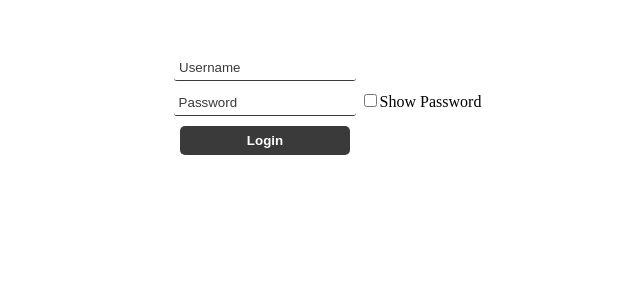
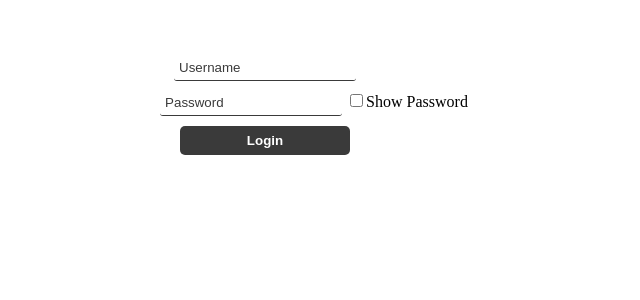
Before and after one commit to moakem/moakem.github.io, a PHP site: page /Login.html in a window 1280 px wide. Shown: the part 245-545 px from the top of the page, without its empty margins (375-1015 px from the left). Run offline with PHP 8.4, Linux system fonts and the light colour scheme.

Commit message:
Add files via upload

```diff
--- a/Login.html
+++ b/Login.html
@@ -80,7 +80,7 @@
 		    <br>
 		    <form id="login-form" method="post">
 		    	<div><input type="text" name="username" id="username-field" class="login-form-field" placeholder="Username"></div>
-		      <div style="margin-left: 125px;"><input type="password" name="password" id="password-field" class="login-form-field" placeholder="Password">
+		      <div id="passwordLine"><input type="password" name="password" id="password-field" class="login-form-field" placeholder="Password">
 		      <input type="checkbox" onclick="myFunction()">Show Password</div>
 		      <button type="submit" id="login-form-submit">Login</button>
 		    </form>
--- a/Mockups-Styling.css
+++ b/Mockups-Styling.css
@@ -214,6 +214,10 @@ li.selected:hover{
 	text-decoration: underline;
 }
 
+#passwordLine {
+    margin-left: 98px;
+}
+
 @media screen and (max-width: 805px) {
 	#colors{
 		width:100%;
```
